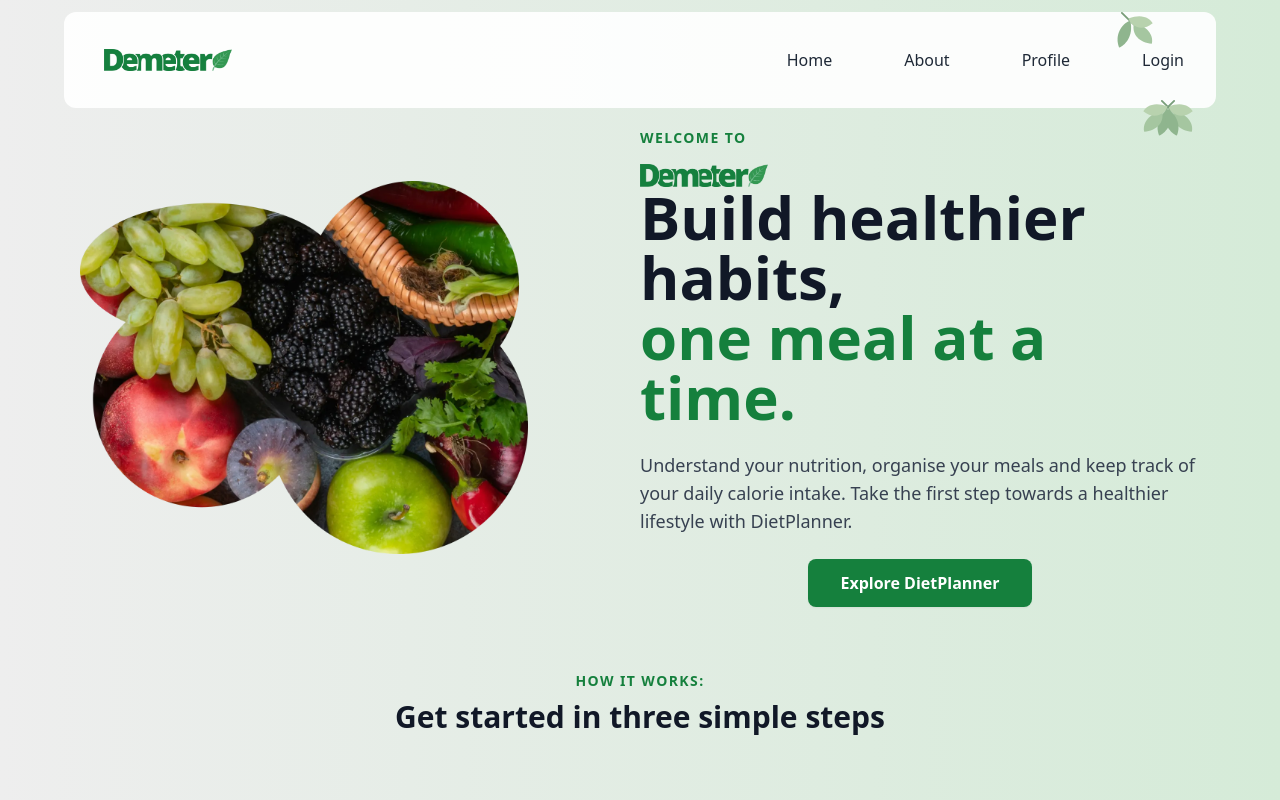
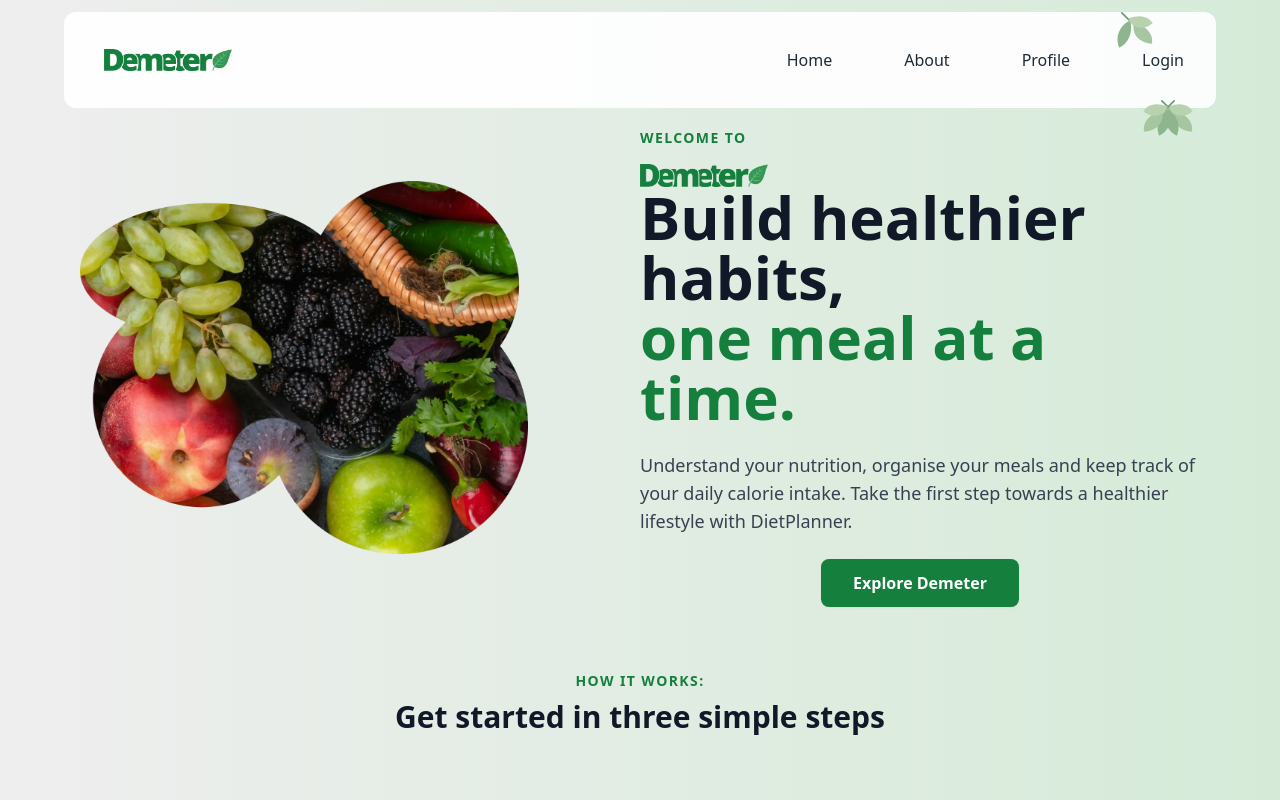
Before and after one commit to Ethan-of-Aussie/Project-Portfolio, a Next.js app in the folder front-end/: page / in a window 1280 px wide. Shown: the top 800 px of the page. Built offline with nearby package versions, Linux system fonts and the light colour scheme.

Commit message:
Updated placeholder text to App name in CTA button

```diff
--- a/front-end/app/(main)/components/landingPage/heroSection.tsx
+++ b/front-end/app/(main)/components/landingPage/heroSection.tsx
@@ -40,7 +40,7 @@ export default function HeroSection() {
           href="/user/dietPlan"
           className="self-center inline-block rounded-lg bg-green-700 px-8 py-3 font-semibold text-white shadow-sm transition-colors hover:bg-green-800"
         >
-          Explore DietPlanner
+          Explore Demeter
         </a>
       </div>
     </section>
```
